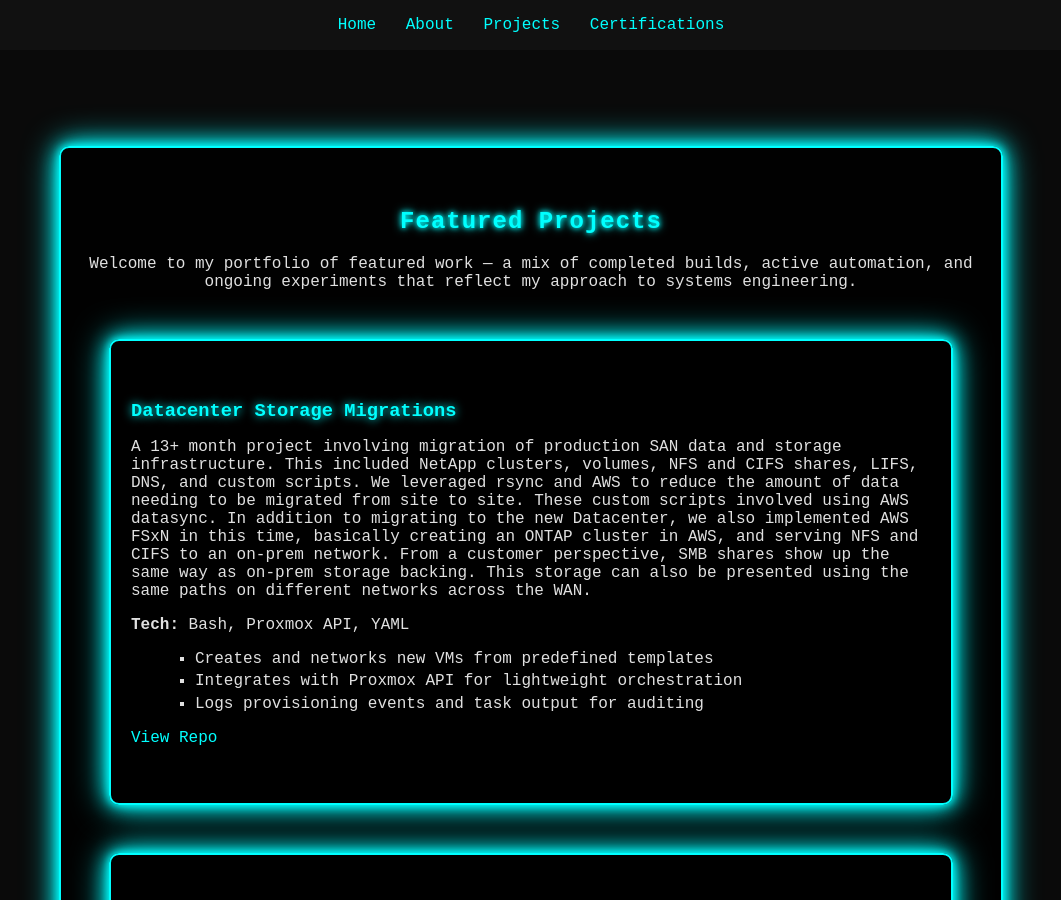
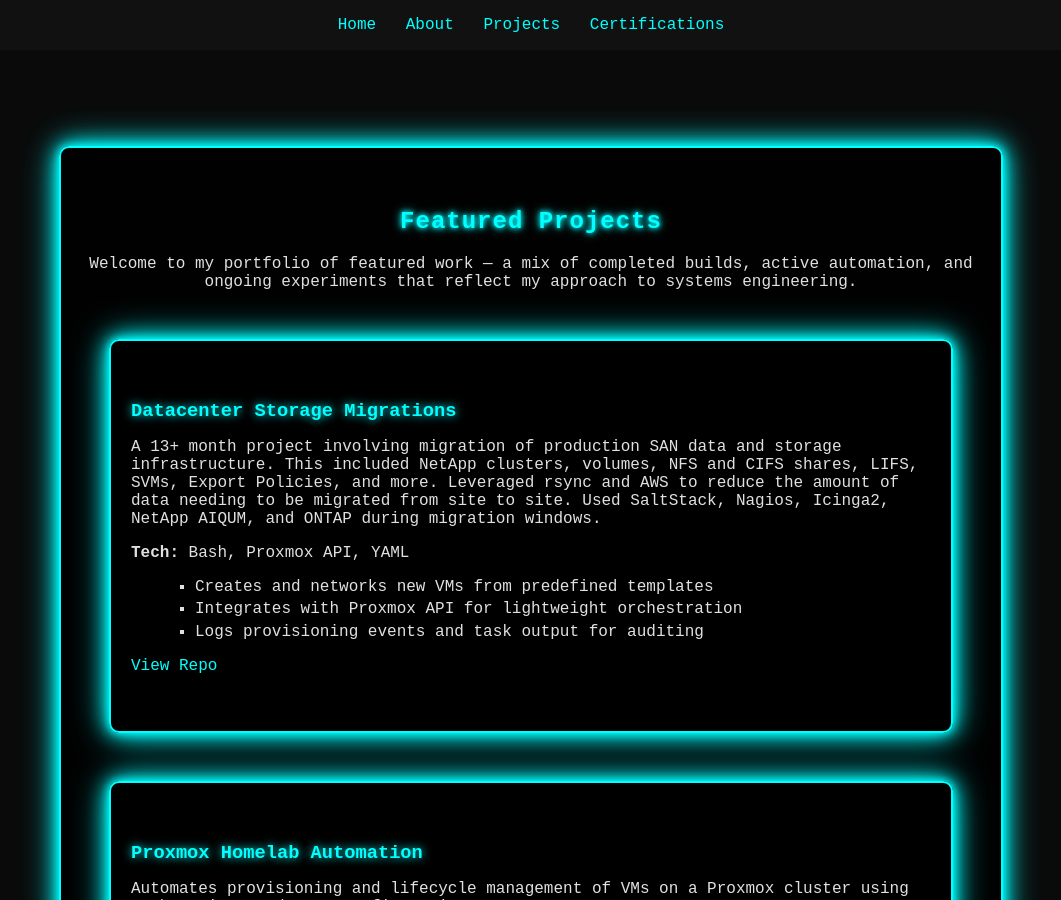
Before and after one commit to pearson-thaddeus-l/pearson-thaddeus-l-jekyll, a Jekyll site: the page built from projects.md, in a window 1280 px wide and 900 px high. Shown: the whole window, without its empty margins (109-1170 px from the left). Built offline with Jekyll 4.4.1, drawn with Linux system fonts in a browser that asks for light colours.

Commit message:
Updating data migration project

```diff
--- a/projects.md
+++ b/projects.md
@@ -13,7 +13,7 @@ Welcome to my portfolio of featured work — a mix of completed builds, active a
 <div class="neon-border project-card">
   <h3>Datacenter Storage Migrations</h3>
   <p>
-    A 13+ month project involving migration of production SAN data and storage infrastructure. This included NetApp clusters, volumes, NFS and CIFS shares, LIFS, DNS, and custom scripts. We leveraged rsync and AWS to reduce the amount of data needing to be migrated from site to site. These custom scripts involved using AWS datasync. In addition to migrating to the new Datacenter, we also implemented AWS FSxN in this time, basically creating an ONTAP cluster in AWS, and serving NFS and CIFS to an on-prem network. From a customer perspective, SMB shares show up the same way as on-prem storage backing. This storage can also be presented using the same paths on different networks across the WAN.
+    A 13+ month project involving migration of production SAN data and storage infrastructure. This included NetApp clusters, volumes, NFS and CIFS shares, LIFS, SVMs, Export Policies, and more. Leveraged rsync and AWS to reduce the amount of data needing to be migrated from site to site. Used SaltStack, Nagios, Icinga2, NetApp AIQUM, and ONTAP during migration windows.
   </p>
   <p><strong>Tech:</strong> Bash, Proxmox API, YAML</p>
   <ul>
```
